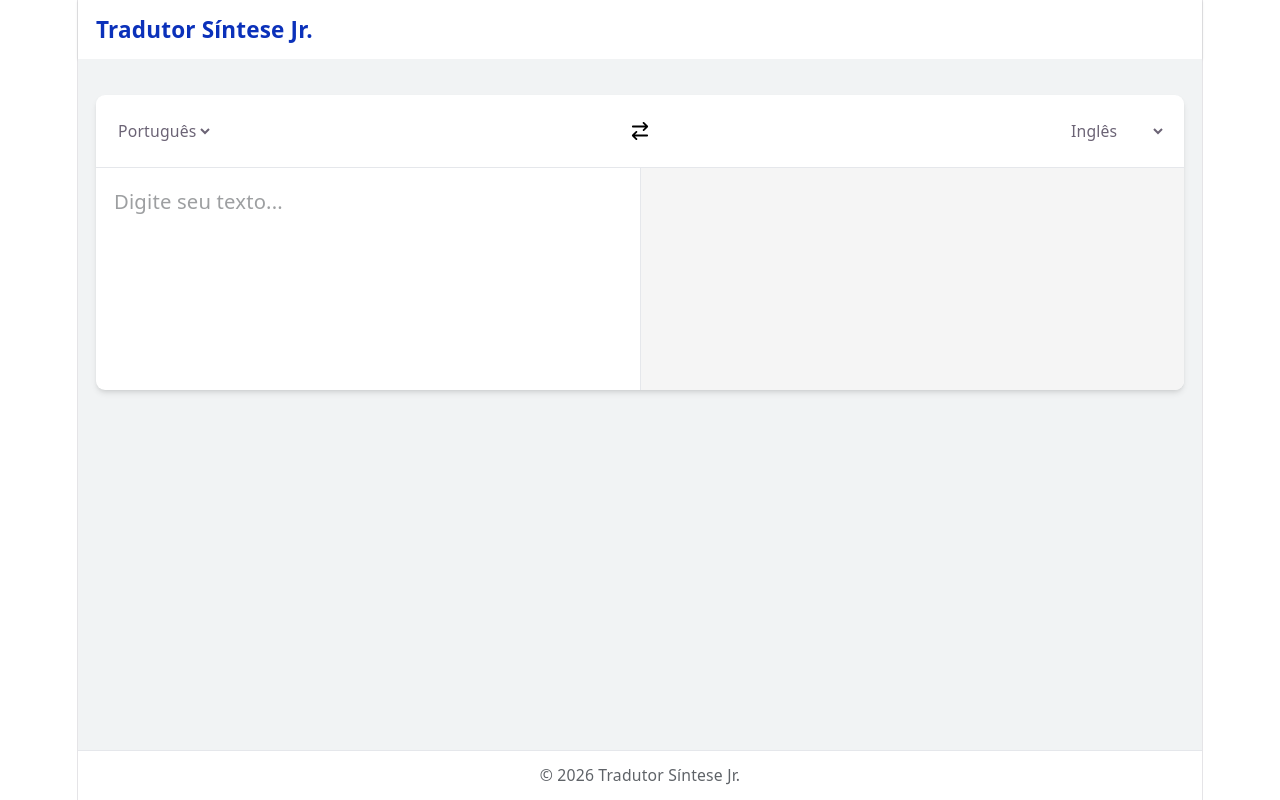
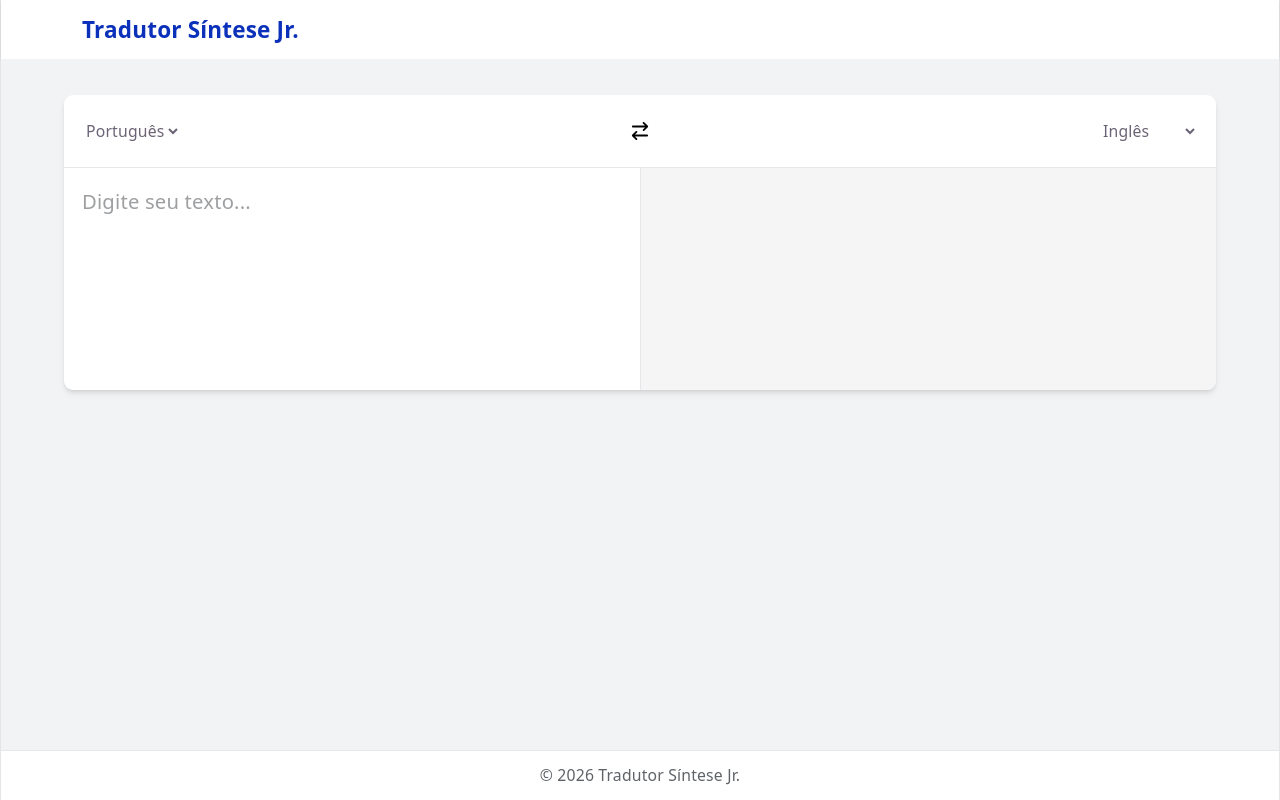
Before and after one commit to annaisabelapont/tradutor, a React (Vite) app: page / in a window 1280 px wide. Built offline with nearby package versions, Linux system fonts and the light colour scheme.

Commit message:
fix: style

```diff
--- a/index.html
+++ b/index.html
@@ -4,11 +4,11 @@
     <meta charset="UTF-8" />
     <link rel="icon" type="image/svg+xml" href="/favicon.svg" />
     <meta name="viewport" content="width=device-width, initial-scale=1.0" />
-    <link href="/src/style.css" rel="stylesheet">
+    <link href="/src/style.css" rel="stylesheet" />
     <title>Tradutor</title>
   </head>
   <body>
-    <div id="root"></div>
+    <div id="root" class="w-screen!"></div>
     <script type="module" src="/src/main.tsx"></script>
   </body>
 </html>
--- a/src/App.tsx
+++ b/src/App.tsx
@@ -63,7 +63,7 @@ function App() {
   };
 
   return (
-    <div className="min-h-screen flex flex-col">
+    <div className="min-h-screen flex flex-col flex-1 min-w-full">
       <header className="bg-white shadow-sm">
         <div className="max-w-5xl mx-auto px-4 py-3 flex items-center">
           <span className="text-primary text-xl font-bold">
```
